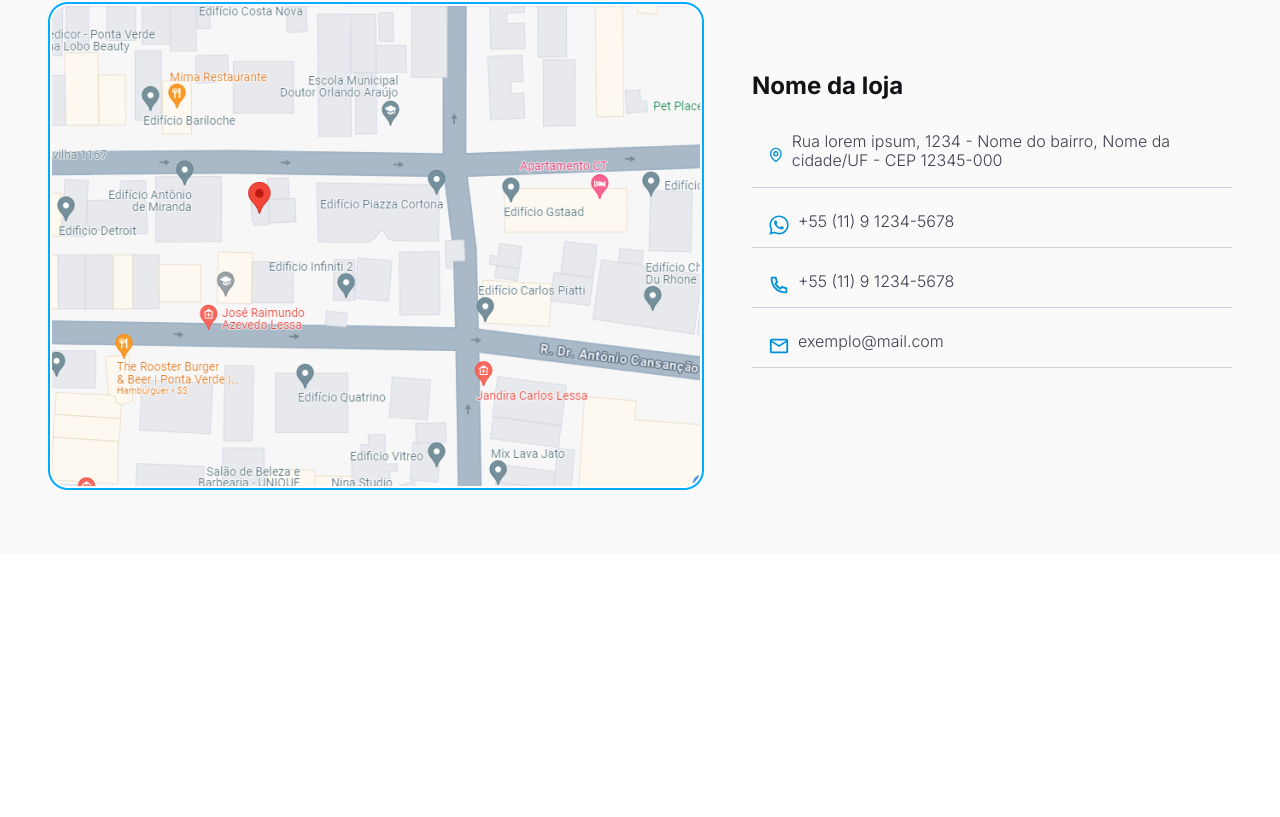
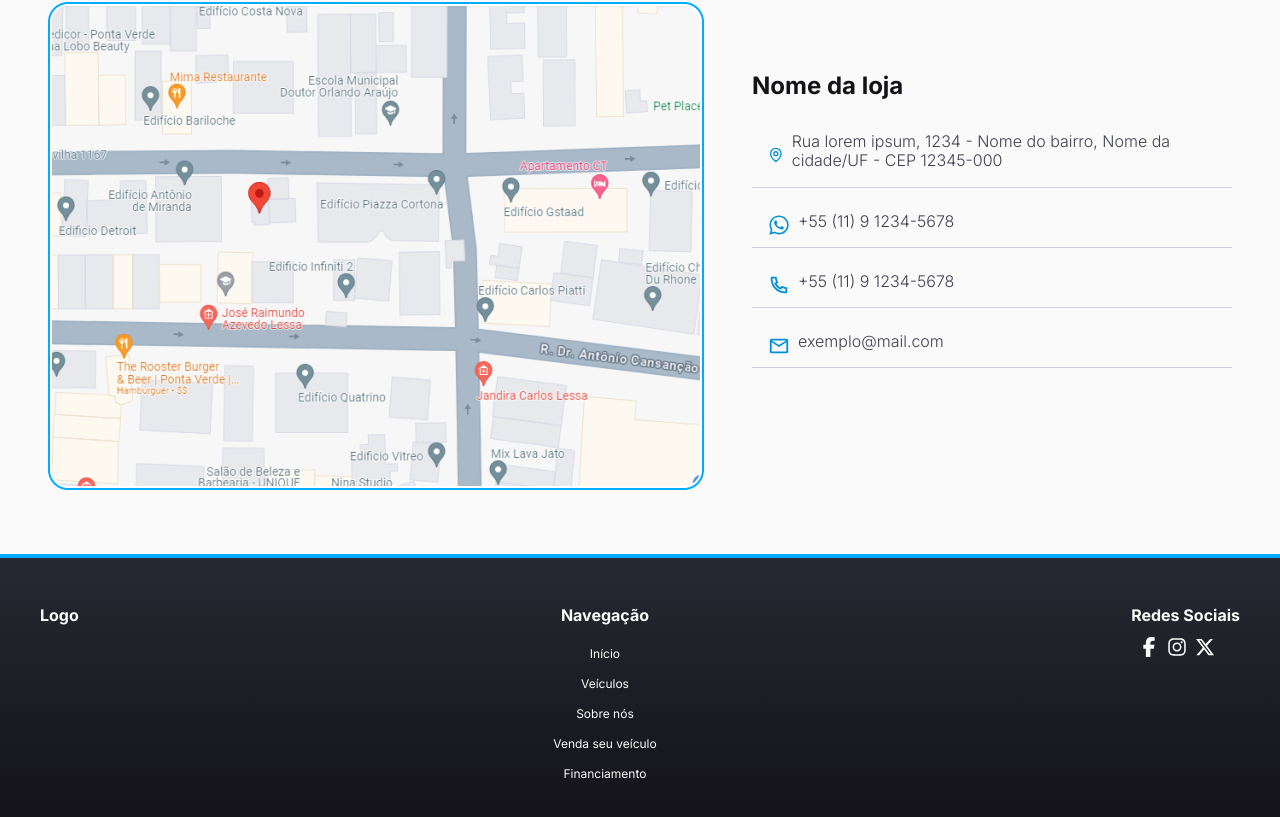
Before and after one commit to MatheusCrivellaro/web-concessionaria, a React (Vite) app: page / in a window 1280 px wide. Shown: the part 2510-3327 px from the top of the page. Before the commit the page ends 3064 px from the top, so only its background shows below. Built offline with nearby package versions, Linux system fonts and the light colour scheme.

Commit message:
Finalizando footer

```diff
--- a/src/App.tsx
+++ b/src/App.tsx
@@ -6,6 +6,7 @@ import Financiamento from './pages/financiamento/Financiamento'
 import Sobre from './pages/sobre-nos/Sobre'
 import Veiculos from './pages/veiculos/Veiculos'
 import Venda from './pages/venda/Venda'
+import Footer from "./components/Footer/Footer.tsx";
 
 function App() {
   return (
@@ -18,6 +19,7 @@ function App() {
         <Route path="/venda-seu-veiculo" element={<Venda />} />
         <Route path="/financiamento" element={<Financiamento />} />
       </Routes>
+      <Footer />
     </div>
   )
 }
--- /dev/null
+++ b/src/components/Footer/Footer.css
@@ -0,0 +1,40 @@
+footer {
+    padding: 48px 40px;
+    background: linear-gradient(180deg, #282833, #121217);
+    border-top: 4px solid #00ACFF;
+    display: flex;
+    justify-content: space-between;
+}
+
+footer h1 {
+    color: #FAFAFA;
+    font-size: 16px;
+    font-weight: bold;
+}
+
+footer h2, h3 {
+    color: #FAFAFA;
+    font-size: 16px;
+    font-weight: bold;
+}
+
+.footer-option {
+    color: #FAFAFA;
+    font-size: 12px;
+    font-weight: 400;
+    text-decoration: none;
+    margin-top: 12px;
+}
+
+.footer-options-div {
+    display: flex;
+    flex-direction: column;
+    align-items: center;
+}
+
+.icon-redes-footer {
+    color: #FAFAFA;
+    font-size: 20px;
+    margin-left: 8px;
+    font-weight: bold;
+}
--- /dev/null
+++ b/src/components/Footer/Footer.tsx
@@ -0,0 +1,27 @@
+import './Footer.css'
+import {Link} from "react-router-dom";
+import {FaFacebookF, FaInstagram, FaXTwitter} from "react-icons/fa6";
+
+const Footer = () => {
+    return (
+        <footer>
+            <h1>Logo</h1>
+            <div className="footer-options-div">
+                <h2>Navegação</h2>
+                <Link to="/" className="footer-option">Início</Link>
+                <Link to="/veiculos" className="footer-option">Veículos</Link>
+                <Link to="/sobre-nos" className="footer-option">Sobre nós</Link>
+                <Link to="/venda-seu-veiculo" className="footer-option">Venda seu veículo</Link>
+                <Link to="/financiamento" className="footer-option">Financiamento</Link>
+            </div>
+            <div>
+                <h3>Redes Sociais</h3>
+                <FaFacebookF className="icon-redes-footer"/>
+                <FaInstagram className="icon-redes-footer"/>
+                <FaXTwitter className="icon-redes-footer"/>
+            </div>
+        </footer>
+    )
+}
+
+export default Footer
--- a/src/components/NavBar/NavBar.css
+++ b/src/components/NavBar/NavBar.css
@@ -20,8 +20,7 @@ nav {
 .title {
     font-size: 16px;
     font-weight: bold;
-    margin: 0;
-    margin-right: 48px;
+    margin: 0 48px 0 0;
 }
 
 .search-nav {
```
